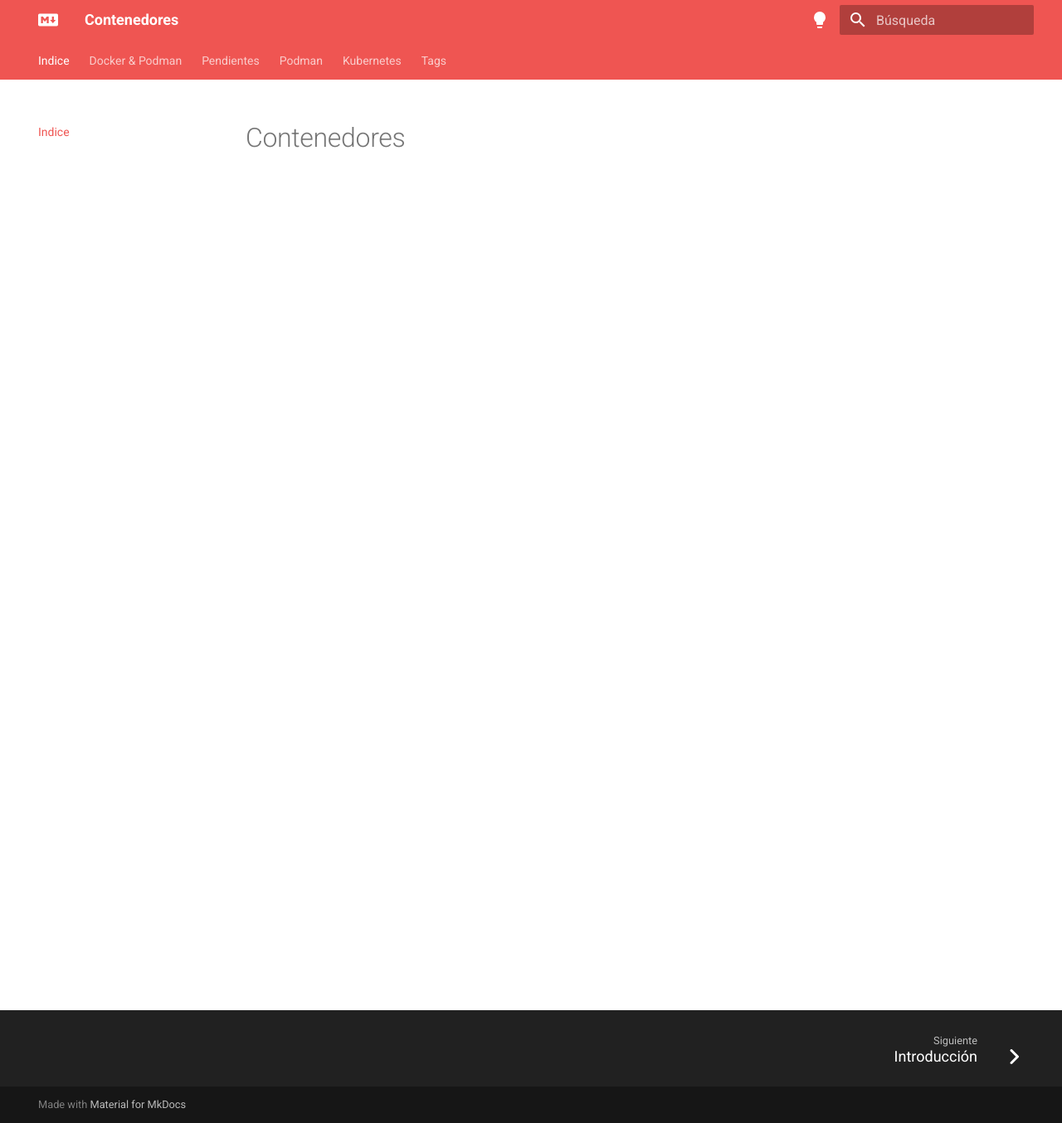
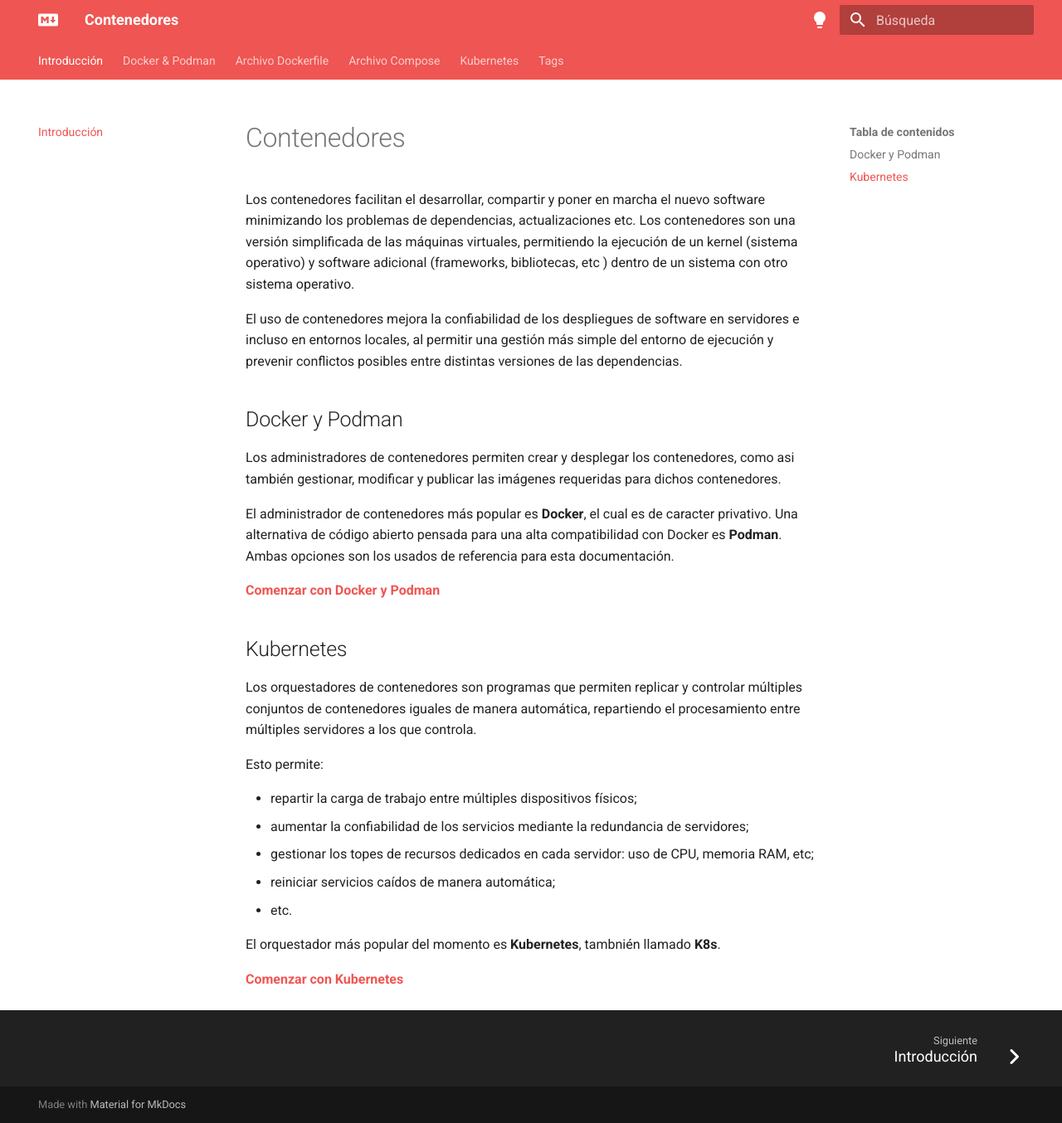
Before and after one commit to alejrot/contenedores, an MkDocs documentation site: the page built from docs/index.md, in a window 1280 px wide and 1354 px high. Shown: the whole window at 83% size. Built offline with MkDocs 1.6.1 and Material for MkDocs 9.7.7, drawn with Linux system fonts in a browser that asks for light colours; plug-ins that fetch from the network failed and are left out.

Commit message:
Nueva introducción - cambios de organizacion

```diff
--- a/docs/index.md
+++ b/docs/index.md
@@ -1 +1,48 @@
+
+
 # Contenedores
+
+Los contenedores facilitan el desarrollar,
+compartir y poner en marcha el nuevo software minimizando los problemas de dependencias,
+actualizaciones etc.
+Los contenedores son una versión simplificada de las máquinas virtuales,
+permitiendo la ejecución de un kernel (sistema operativo) y software adicional (frameworks, bibliotecas, etc )
+dentro de un sistema con otro sistema operativo.
+
+El uso de contenedores mejora la confiabilidad de los despliegues de software en servidores
+e incluso en entornos locales,
+al permitir una gestión más simple del entorno de ejecución
+y prevenir conflictos posibles entre distintas versiones de las dependencias.
+
+
+## Docker y Podman
+
+Los administradores de contenedores permiten crear y desplegar los contenedores,
+como asi también gestionar, modificar y publicar las imágenes requeridas para dichos contenedores.
+
+El administrador de contenedores más popular es **Docker**, el cual es de caracter privativo.
+Una alternativa de código abierto pensada para una alta compatibilidad con Docker es **Podman**.
+Ambas opciones son los usados de referencia para esta documentación.
+
+
+[**Comenzar con Docker y Podman**](docker/01_intro.md)
+
+
+
+## Kubernetes
+
+Los orquestadores de contenedores son programas que permiten replicar
+y controlar múltiples conjuntos de contenedores iguales de manera automática,
+repartiendo el procesamiento entre múltiples servidores a los que controla.
+
+Esto permite:
+
+- repartir la carga de trabajo entre múltiples dispositivos físicos;
+- aumentar la confiabilidad de los servicios mediante la redundancia de servidores;
+- gestionar los topes de recursos dedicados en cada servidor: uso de CPU, memoria RAM, etc;
+- reiniciar servicios caídos de manera automática;
+- etc.
+
+El orquestador más popular del momento es **Kubernetes**, tambnién llamado **K8s**.
+
+[**Comenzar con Kubernetes**](k8s/intro.md)
--- a/mkdocs.yml
+++ b/mkdocs.yml
@@ -236,7 +236,7 @@
 
 
 nav:
-  - Indice: index.md
+  - Introducción: index.md
   - Docker & Podman:
     - Introducción:               docker/01_intro.md
     - Virtualización:             docker/02_virtualizacion.md
@@ -250,19 +250,17 @@
     - Redes Bridge:               docker/10_redes.md
     - Volumenes:                  docker/13_volumes.md
     - Inspeccionar metadatos:     docker/14_inspect.md
+
+    - Pods (podman):    podman/pods.md
+
+  - Archivo Dockerfile:
     - Dockerfile:                 docker/11_dockerfile.md
 
-  - Pendientes:
+  - Archivo Compose:
     - Docker Compose:     docker/12_compose.md
 
 
-
-  - Podman:
-    - Pods:       podman/pods.md
-    # - Volumenes:  podman/volumenes.md
-
   - Kubernetes:
-    # - Apunte:           k8s/kubernetes.md
     - Introducción:     k8s/intro.md
     - Kubectl y complementos:      k8s/cliente.md
     - Manifiesto:       k8s/manifiesto.md
```
Also changed, not shown: docs/docker/04_imagenes.md (+2 -2 lines), docs/docker/08_puertos.md (+29 -11 lines), docs/docker/12_compose.md (+11 -9 lines), docs/k8s/intro.md (+1 -0 lines).
